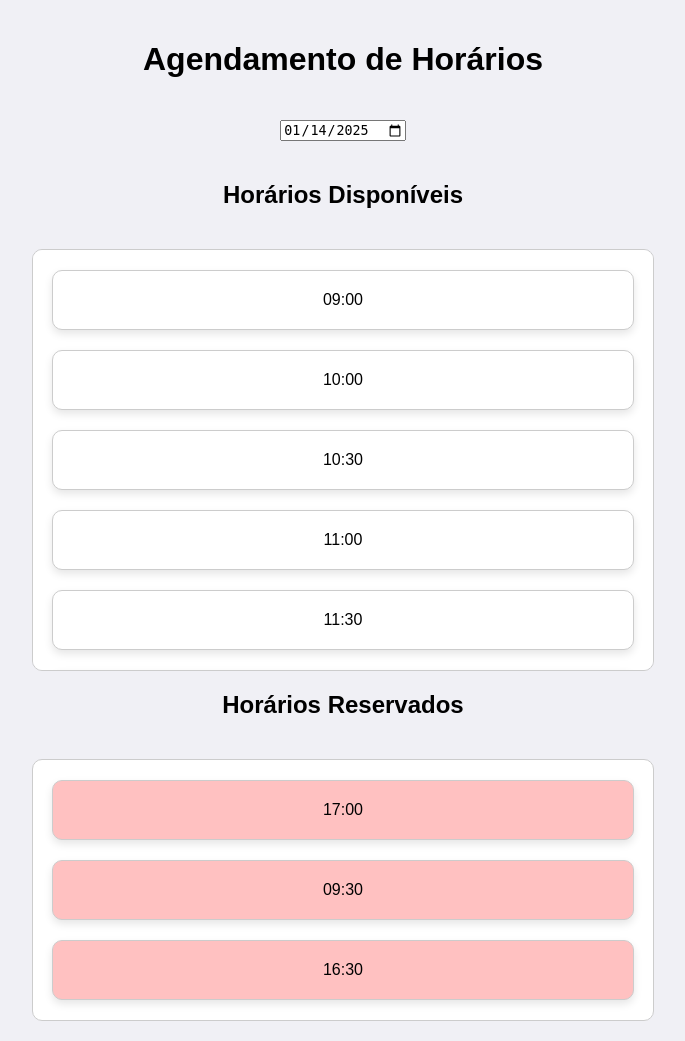
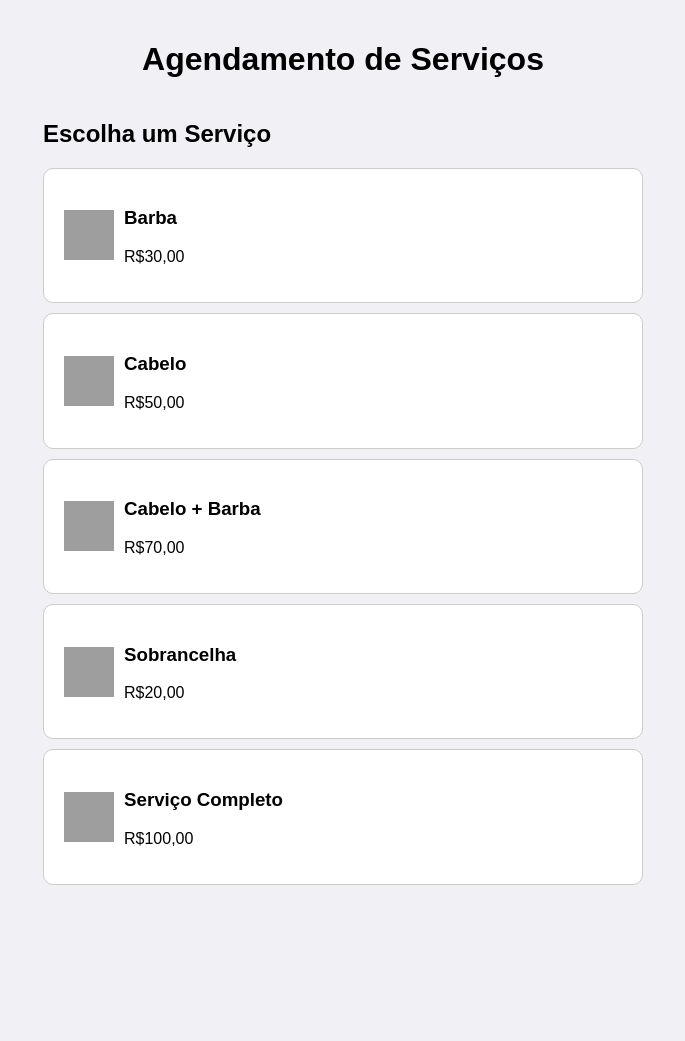
Before and after one commit to Vaamiv/Projeto-agendamento-barbearia, a Flask app: page / in a window 1280 px wide. Shown: the whole page, without its empty margins (297-982 px from the left). After the commit the page ends 885 px from the top, so only its background shows below. Run offline with Flask 3, Linux system fonts and the light colour scheme; data comes from the database, SQL or seed files in the repository; grey boxes are pictures that could not be loaded.

Commit message:
criação de um menu com opcoes de escolha do produto

```diff
--- a/static/script.js
+++ b/static/script.js
@@ -1,3 +1,12 @@
+function selectService(serviceName, image, price) {
+    // Store selected service information
+    document.getElementById('service').value = serviceName;
+
+    // Hide the services container and show the schedule container
+    document.getElementById('services-container').style.display = 'none';
+    document.getElementById('schedule-container').style.display = 'block';
+}
+
 function fetchAvailableTimes(date) {
     fetch(`/available_slots?date=${date}`)
         .then(response => response.json())
--- a/static/styles.css
+++ b/static/styles.css
@@ -8,12 +8,35 @@ body {
     background-color: #f0f0f5;
 }
 
-.container {
-    display: flex;
-    flex-direction: column;
-    align-items: center;
+h1 {
+    text-align: center;
+}
+
+#services-container, #schedule-container {
     width: 100%;
     max-width: 600px;
+}
+
+.service-card {
+    display: flex;
+    align-items: center;
+    margin: 10px 0;
+    padding: 20px;
+    border: 1px solid #ccc;
+    border-radius: 10px;
+    background-color: #fff;
+    cursor: pointer;
+    transition: background-color 0.3s;
+}
+
+.service-card img {
+    width: 50px;
+    height: 50px;
+    margin-right: 10px;
+}
+
+.service-card:hover {
+    background-color: #e0e0e0;
 }
 
 .date-picker {
@@ -79,18 +102,3 @@ body {
     background: rgba(0, 0, 0, 0.5);
     z-index: 999;
 }
-
-@media (max-width: 600px) {
-    .card {
-        padding: 15px;
-        width: 100%;
-    }
-
-    .times-container {
-        max-height: 300px;
-    }
-
-    #popup {
-        width: 80%;
-    }
-}
--- a/templates/index.html
+++ b/templates/index.html
@@ -8,15 +8,58 @@
 </head>
 <body>
 
-    <h1>Agendamento de Horários</h1>
-    <input type="date" id="date-picker" class="date-picker">
+    <h1>Agendamento de Serviços</h1>
 
-    <div class="container">
-        <h2>Horários Disponíveis</h2>
-        <div id="available-times" class="times-container"></div>
+    <!-- Tela de seleção de serviços -->
+    <div id="services-container">
+        <h2>Escolha um Serviço</h2>
+        <div class="service-card" onclick="selectService('Barba', 'barba.jpg', 30)">
+            <img src="{{ url_for('static', filename='barba.jpg') }}" alt="Barba">
+            <div>
+                <h3>Barba</h3>
+                <p>R$30,00</p>
+            </div>
+        </div>
+        <div class="service-card" onclick="selectService('Cabelo', 'cabelo.jpg', 50)">
+            <img src="{{ url_for('static', filename='cabelo.jpg') }}" alt="Cabelo">
+            <div>
+                <h3>Cabelo</h3>
+                <p>R$50,00</p>
+            </div>
+        </div>
+        <div class="service-card" onclick="selectService('Cabelo + Barba', 'cabelo_barba.jpg', 70)">
+            <img src="{{ url_for('static', filename='cabelo_barba.jpg') }}" alt="Cabelo + Barba">
+            <div>
+                <h3>Cabelo + Barba</h3>
+                <p>R$70,00</p>
+            </div>
+        </div>
+        <div class="service-card" onclick="selectService('Sobrancelha', 'sobrancelha.jpg', 20)">
+            <img src="{{ url_for('static', filename='sobrancelha.jpg') }}" alt="Sobrancelha">
+            <div>
+                <h3>Sobrancelha</h3>
+                <p>R$20,00</p>
+            </div>
+        </div>
+        <div class="service-card" onclick="selectService('Serviço Completo', 'servico_completo.jpg', 100)">
+            <img src="{{ url_for('static', filename='servico_completo.jpg') }}" alt="Serviço Completo">
+            <div>
+                <h3>Serviço Completo</h3>
+                <p>R$100,00</p>
+            </div>
+        </div>
+    </div>
 
-        <h2>Horários Reservados</h2>
-        <div id="reserved-times" class="times-container"></div>
+    <!-- Tela de seleção de horários -->
+    <div id="schedule-container" style="display:none;">
+        <h2>Escolha um Horário</h2>
+        <input type="date" id="date-picker" class="date-picker">
+        <div class="container">
+            <h2>Horários Disponíveis</h2>
+            <div id="available-times" class="times-container"></div>
+            <h2>Horários Reservados</h2>
+            <div id="reserved-times" class="times-container"></div>
+        </div>
     </div>
 
     <div id="overlay"></div>
@@ -26,6 +69,7 @@
         <form id="booking-form">
             <input type="text" id="name" name="name" placeholder="Seu nome" required>
             <input type="hidden" id="datetime" name="datetime">
+            <input type="hidden" id="service" name="service">
             <button type="submit">Confirmar</button>
         </form>
     </div>
```
